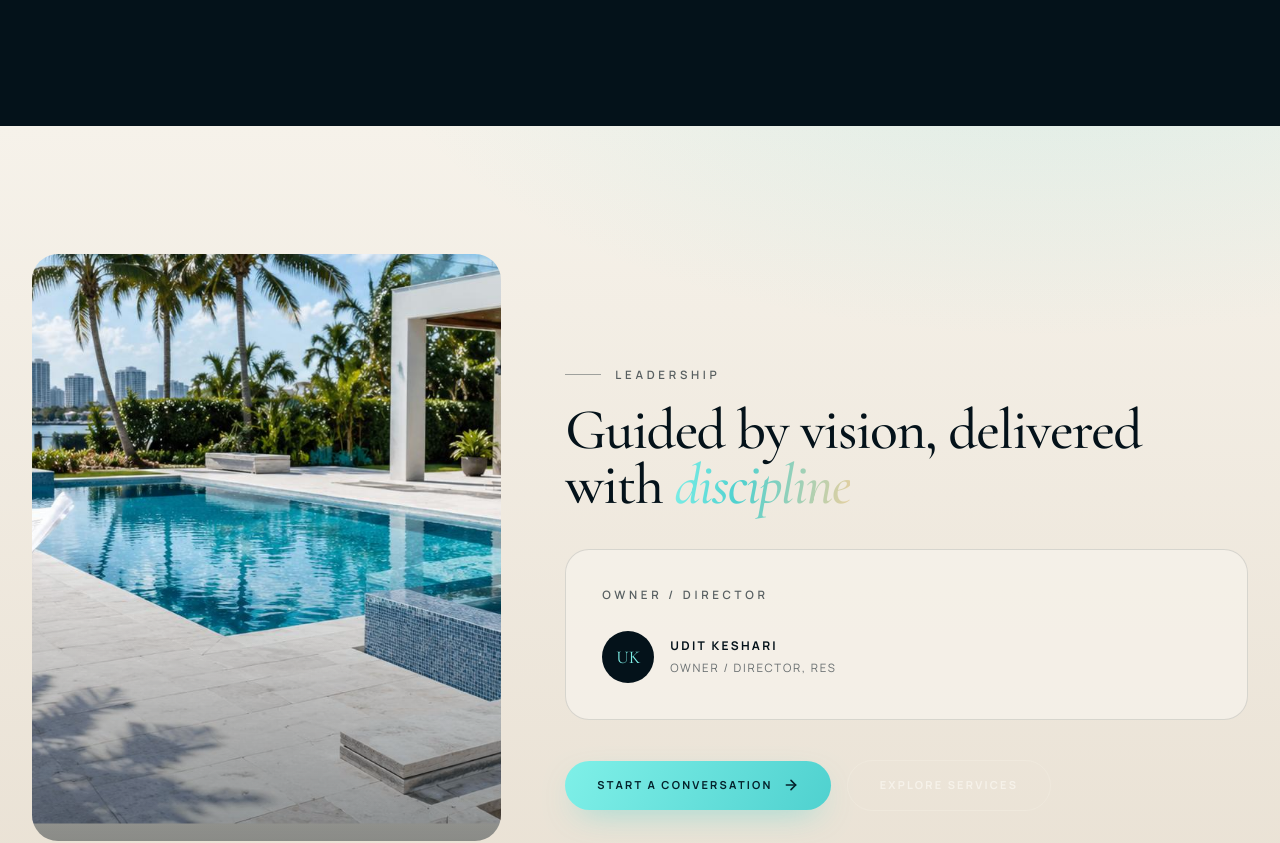
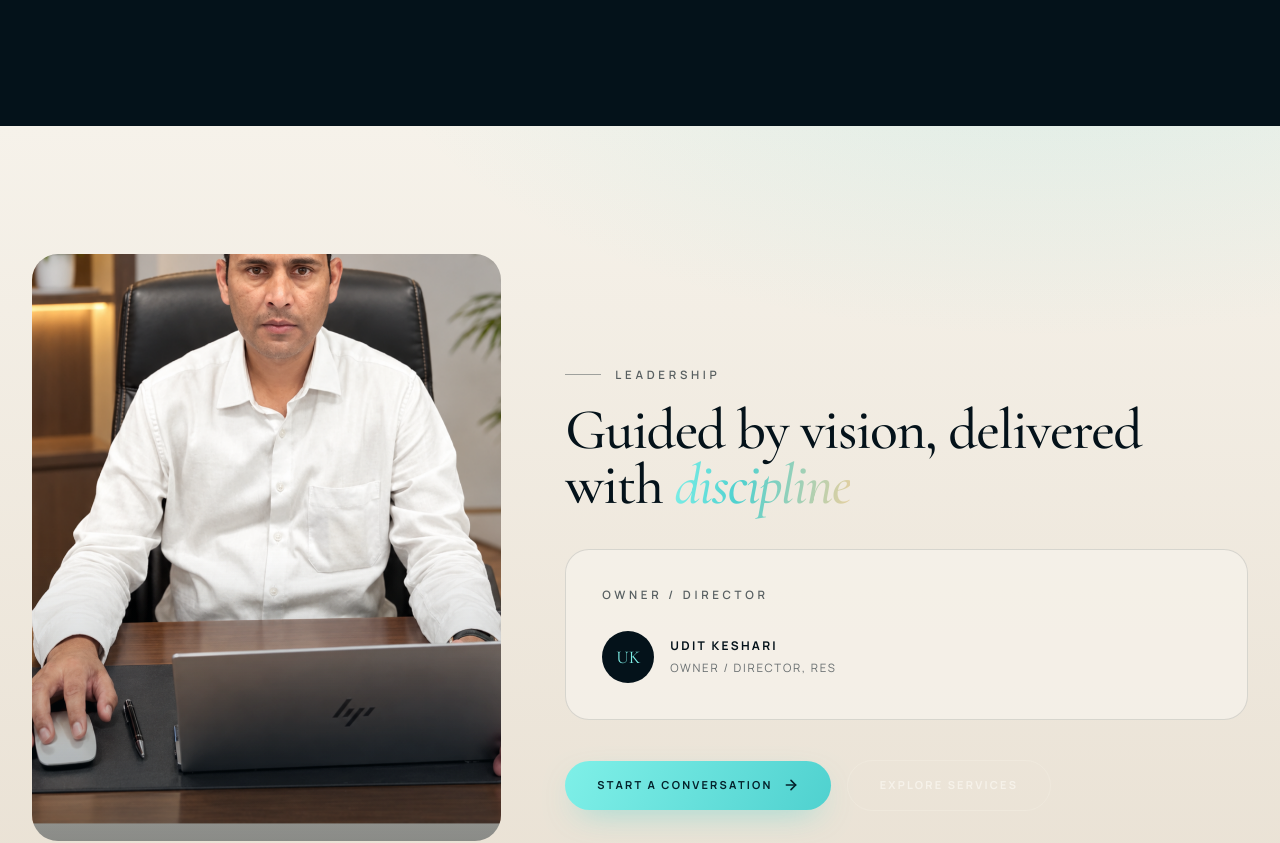
Before and after one commit to Pradyumansarswat/res, a React (Vite) app: page /about in a window 1280 px wide. Shown: the part 4308-5151 px from the top of the page. Built offline with nearby package versions, Linux system fonts and the light colour scheme; no server answers.

Commit message:
updated onwer image

```diff
--- a/src/pages/About.tsx
+++ b/src/pages/About.tsx
@@ -354,7 +354,7 @@ export default function About() {
         <div className="mx-auto grid max-w-[1400px] items-center gap-16 px-5 sm:px-8 lg:grid-cols-12">
           <div className="lg:col-span-5">
             <ParallaxFrame
-              src="/images/engineering.jpg"
+              src="/images/udit-keshri.png"
               alt="Leadership at RES"
               ratio="aspect-[4/5]"
             />
```
Also changed, not shown: public/images/udit-keshri.png (added), 1 other file (tests, documents, lock files or other folders).
